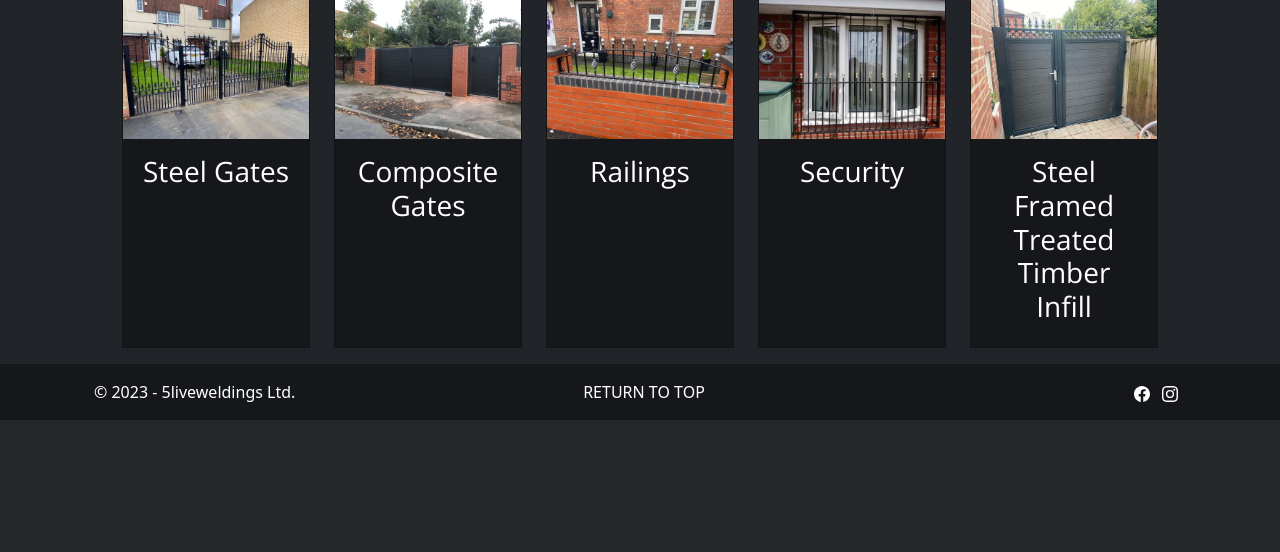
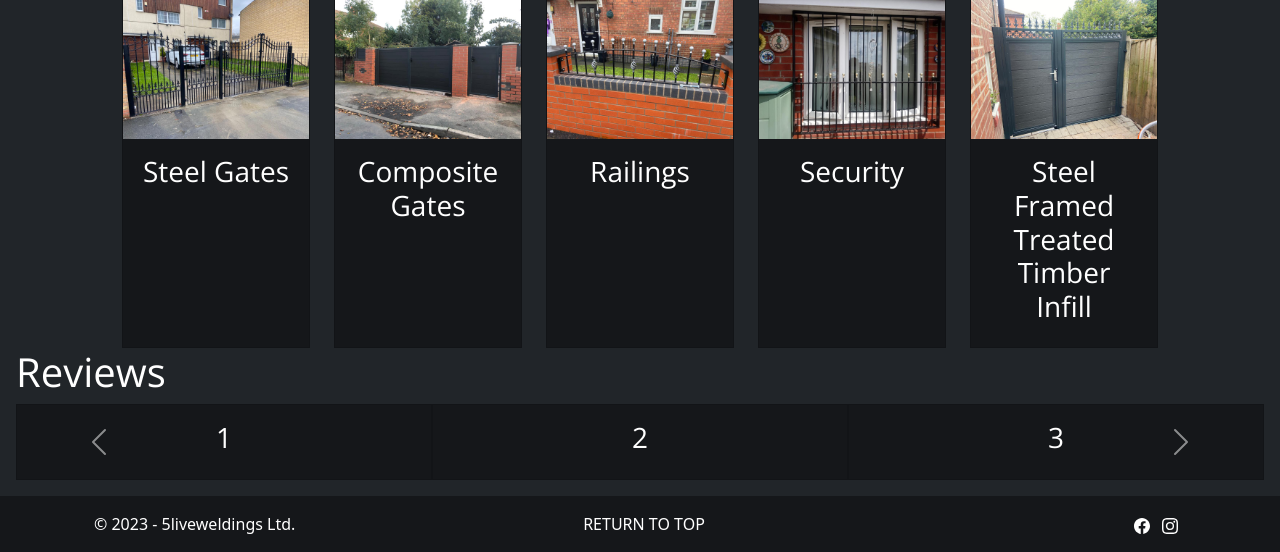
Before and after one commit to ethanbfc/5liveweldings, a Django app: template home/templates/index.html in a window 1280 px wide. Shown: the part 457-1009 px from the top of the page. Before the commit the page ends 877 px from the top, so only its background shows below. Run offline with Django 4.2, Linux system fonts and the light colour scheme; the template is opened without the code that fills it, so the values that code supplies are empty; parts of the project's set-up code (start-up, migrations or seed data) failed here and were passed over.

Commit message:
feat: Review carousel

```diff
--- a/home/templates/index.html
+++ b/home/templates/index.html
@@ -26,14 +26,15 @@
         </div>
     </div>
 
-    <!-- Description and Previous Work -->
+    <!-- Description -->
     <div class="row">
         <p>Welcome to 5liveweldings Ltd., the premier place for gates and railings in Manchester.</p>
         <h3>Check out some of our previous work:</h3>
     </div>
 
+    <!-- Previous Work -->
     <div class="row justify-content-center">
-        <div class="col-sm-2 col-12">
+        <div class="col-xl-2 col-12">
             <div class="card-group h-100">
                 <div class="card">
                     <a href="#"><img src="{% static '/images/steel-gates-thumbnail.jpg' %}" class="img-fluid" alt="Steel Gates Thumbnail"></a>
@@ -43,7 +44,7 @@
                 </div>
             </div>
         </div>
-        <div class="col-sm-2 col-12">
+        <div class="col-xl-2 col-12">
             <div class="card-group h-100">
                 <div class="card">
                     <a href="#"><img src="{% static '/images/composite-gates-thumbnail.jpg' %}" class="img-fluid" alt="Composite Gates Thumbnail"></a>
@@ -53,7 +54,7 @@
                 </div>
             </div>
         </div>
-        <div class="col-sm-2 col-12">
+        <div class="col-xl-2 col-12">
             <div class="card-group h-100">
                 <div class="card">
                     <a href="#"><img src="{% static '/images/railings-thumbnail.jpg' %}" class="img-fluid" alt="Railings Thumbnail"></a>
@@ -63,7 +64,7 @@
                 </div>
             </div>
         </div>
-        <div class="col-sm-2 col-12">
+        <div class="col-xl-2 col-12">
             <div class="card-group h-100">
                 <div class="card">
                     <a href="#"><img src="{% static '/images/security-thumbnail.jpg' %}" class="img-fluid" alt="Security Thumbnail"></a>
@@ -73,7 +74,7 @@
                 </div>
             </div>
         </div>
-        <div class="col-sm-2 col-12">
+        <div class="col-xl-2 col-12">
             <div class="card-group h-100">
                 <div class="card">
                     <a href="#"><img src="{% static '/images/steel-framed-treated-timber-infill-thumbnail.jpg' %}" class="img-fluid" alt="Steel Framed Treated Timber Infill Thumbnail"></a>
@@ -85,5 +86,81 @@
         </div>
     </div>
 
+    <!-- Reviews -->
+    <div class="row">
+        <h1>Reviews</h1>
+        <div id="reviewsCarousel" class="carousel slide" data-bs-ride="carousel">
+            <div class="carousel-inner" role="listbox">
+                <div class="carousel-item active" data-interval="10000">
+                    <div class="col-sm-4 col-12">
+                        <div class="card">
+                            <div class="card-body text-center">
+                                <h3>1</h3>
+                            </div>
+                        </div>
+                    </div>
+                </div>
+                <div class="carousel-item" data-interval="10000">
+                    <div class="col-sm-4 col-12">
+                        <div class="card">
+                            <div class="card-body text-center">
+                                <h3>2</h3>
+                            </div>
+                        </div>
+                    </div>
+                </div>
+                <div class="carousel-item" data-interval="10000">
+                    <div class="col-sm-4 col-12">
+                        <div class="card">
+                            <div class="card-body text-center">
+                                <h3>3</h3>
+                            </div>
+                        </div>
+                    </div>
+                </div>
+                <div class="carousel-item" data-interval="10000">
+                    <div class="col-sm-4 col-12">
+                        <div class="card">
+                            <div class="card-body text-center">
+                                <h3>4</h3>
+                            </div>
+                        </div>
+                    </div>
+                </div>
+                <div class="carousel-item" data-interval="10000">
+                    <div class="col-sm-4 col-12">
+                        <div class="card">
+                            <div class="card-body text-center">
+                                <h3>5</h3>
+                            </div>
+                        </div>
+                    </div>
+                </div>
+            </div>
+            <a class="carousel-control-prev bg-transparent w-aut" href="#reviewsCarousel" role="button" data-bs-slide="prev">
+                <span class="carousel-control-prev-icon" aria-hidden="true"></span>
+            </a>
+            <a class="carousel-control-next bg-transparent w-aut" href="#reviewsCarousel" role="button" data-bs-slide="next">
+                <span class="carousel-control-next-icon" aria-hidden="true"></span>
+            </a>
+        </div>
+    </div>
+
 </div>
+
+<script>
+    // Script used for review carousel
+    let items = document.querySelectorAll('.carousel-item')
+
+    items.forEach((currentItem) => {
+        const minPerSlide = 3
+        let nextItem = currentItem.nextElementSibling
+        for (var i = 1; i < minPerSlide; i++) {
+            if (!nextItem) { nextItem = items[0] }
+            let cloneItem = nextItem.cloneNode(true)
+            currentItem.appendChild(cloneItem.children[0])
+            nextItem = nextItem.nextElementSibling
+        }
+    })
+</script>
 {% endblock %}
--- a/static/css/index.css
+++ b/static/css/index.css
@@ -24,3 +24,32 @@
 .card-link:hover {
     color: rgb(160, 159, 159);
 }
+
+.carousel-inner .carousel-item.active, .carousel-inner .carousel-item-next, .carousel-inner .carousel-item-prev {
+    display: flex;
+}
+
+/* Media */
+@media (max-width: 575px) {
+    .carousel-inner .carousel-item > div {
+        display: none;
+    }
+    .carousel-inner .carousel-item > div:first-child {
+        display: block;
+    }
+}
+
+@media (min-width: 576px) {
+
+    .carousel-inner .carousel-item-end.active, .carousel-inner .carousel-item-next {
+        transform: translateX(33.3%);
+    }
+
+    .carousel-inner .carousel-item-start.active, .carousel-inner .carousel-item-prev {
+        transform: translateX(-33.3%);
+    }
+}
+
+.carousel-inner .carousel-item-end, .carousel-inner .carousel-item-start {
+    transform: translateX(0);
+}
```
